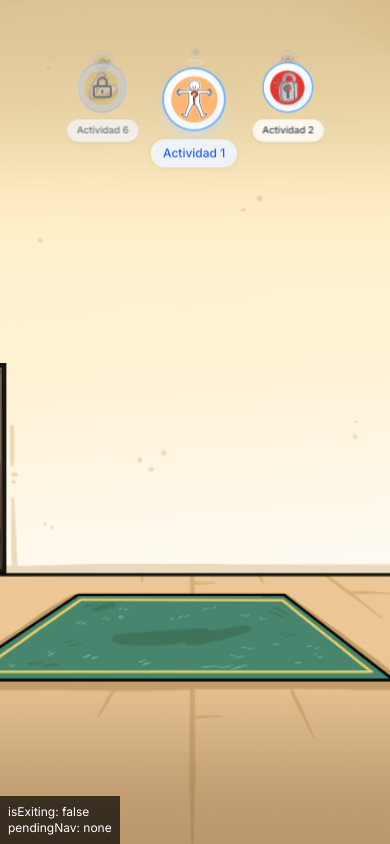
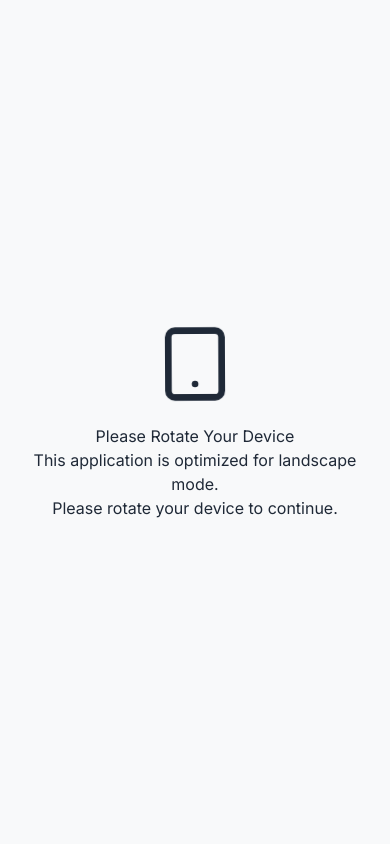
Before and after one commit to meerajulz/edu-div-sex, a Next.js app: page /home in a window 390 px wide. Built offline with nearby package versions, Linux system fonts and the light colour scheme.

Commit message:
feat: [FE] add landingscape

```diff
--- /dev/null
+++ b/src/app/LandscapeLayout.tsx
@@ -0,0 +1,49 @@
+'use client';
+
+import { useState, useEffect } from 'react';
+
+interface LandscapeLayoutProps {
+  children: React.ReactNode;
+}
+
+const LandscapeLayout = ({ children }: LandscapeLayoutProps) => {
+  const [isClient, setIsClient] = useState(false);
+
+  useEffect(() => {
+    setIsClient(true);
+
+    // Optional: Lock screen to landscape if supported by the browser
+    if (typeof window !== 'undefined' && window.screen?.orientation?.lock) {
+      try {
+        window.screen.orientation.lock('landscape').catch(() => {
+          // Silently fail if not supported or permission denied
+          console.log('Could not lock screen orientation');
+        });
+      } catch (error) {
+        console.log('Orientation API not supported');
+      }
+    }
+  }, []);
+
+  return (
+    <div className="landscape-container">
+      <div className="app-content">
+        {children}
+      </div>
+
+      {isClient && (
+        <div className="rotation-message">
+          <svg xmlns="http://www.w3.org/2000/svg" width="24" height="24" viewBox="0 0 24 24" fill="none" stroke="currentColor" strokeWidth="2" strokeLinecap="round" strokeLinejoin="round">
+            <rect x="4" y="2" width="16" height="20" rx="2" ry="2" />
+            <line x1="12" y1="18" x2="12" y2="18.01" />
+          </svg>
+          <h2>Please Rotate Your Device</h2>
+          <p>This application is optimized for landscape mode.</p>
+          <p>Please rotate your device to continue.</p>
+        </div>
+      )}
+    </div>
+  );
+};
+
+export default LandscapeLayout;
--- a/src/app/globals.css
+++ b/src/app/globals.css
@@ -2,22 +2,64 @@
 @tailwind components;
 @tailwind utilities;
 
-/*
-:root {
-    --background: #ccc;
-    --foreground: #9ca2aa;
-}
+/* Add this to your globals.css file */
 
-@media (prefers-color-scheme: dark) {
-     :root {
-        --background: #ccc;
-        --foreground: #9ca2aa;
+/* Lock orientation for mobile/tablet */
+@media screen and (max-width: 1024px) {
+    /* Force content to render in landscape mode */
+    .landscape-container {
+      min-height: 100vh;
+      min-height: -webkit-fill-available;
+      overflow: hidden;
     }
-}
 
-body {
-    color: var(--foreground);
-    background: var(--background);
-    font-family: Arial, Helvetica, sans-serif;
-}
-    */
+    /* Hide content in portrait and show rotation message */
+    @media (orientation: portrait) {
+      .landscape-container .app-content {
+        display: none;
+      }
+
+      .rotation-message {
+        display: flex;
+        height: 100vh;
+        height: -webkit-fill-available;
+        width: 100vw;
+        position: fixed;
+        top: 0;
+        left: 0;
+        background-color: #f8f9fa;
+        z-index: 9999;
+        flex-direction: column;
+        justify-content: center;
+        align-items: center;
+        text-align: center;
+        padding: 20px;
+      }
+
+      .rotation-message svg {
+        width: 80px;
+        height: 80px;
+        margin-bottom: 20px;
+        animation: rotate 2s infinite ease-in-out;
+      }
+    }
+
+    /* Show content in landscape and hide rotation message */
+    @media (orientation: landscape) {
+      .landscape-container .app-content {
+        display: block;
+      }
+
+      .rotation-message {
+        display: none;
+      }
+    }
+  }
+
+  @keyframes rotate {
+    0% { transform: rotate(0deg); }
+    25% { transform: rotate(-90deg); }
+    50% { transform: rotate(-90deg); }
+    75% { transform: rotate(0deg); }
+    100% { transform: rotate(0deg); }
+  }
--- a/src/app/layout.tsx
+++ b/src/app/layout.tsx
@@ -1,10 +1,10 @@
-import {Inter } from "next/font/google";
+import { Inter } from "next/font/google";
 import "./globals.css";
+import LandscapeLayout from "./LandscapeLayout";
 
 const inter = Inter({
   subsets: ['latin']
 })
-
 
 export default function RootLayout({
   children,
@@ -13,10 +13,19 @@ export default function RootLayout({
 }>) {
   return (
     <html lang="en" data-theme="light">
+      <head>
+        {/* These meta tags encourage landscape orientation */}
+        <meta name="viewport" content="width=device-width, initial-scale=1.0, maximum-scale=1.0, user-scalable=no" />
+        <meta name="screen-orientation" content="landscape" />
+        <meta name="x5-orientation" content="landscape" />
+        <meta name="msapplication-orientation" content="landscape" />
+      </head>
       <body
-        className={`${inter.className}  antialiased`}
+        className={`${inter.className} antialiased`}
       >
-        {children}
+        <LandscapeLayout>
+          {children}
+        </LandscapeLayout>
       </body>
     </html>
   );
```
